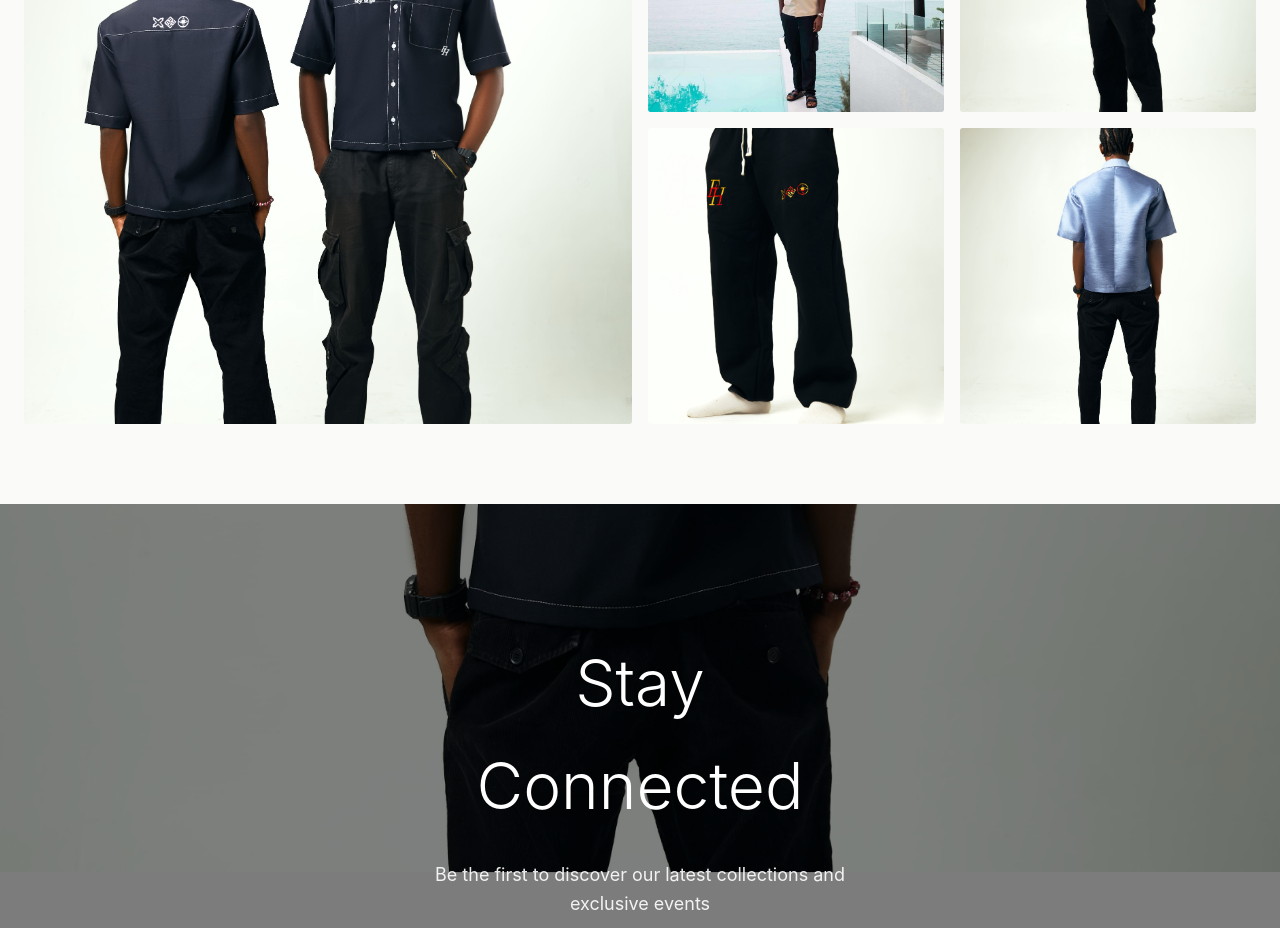
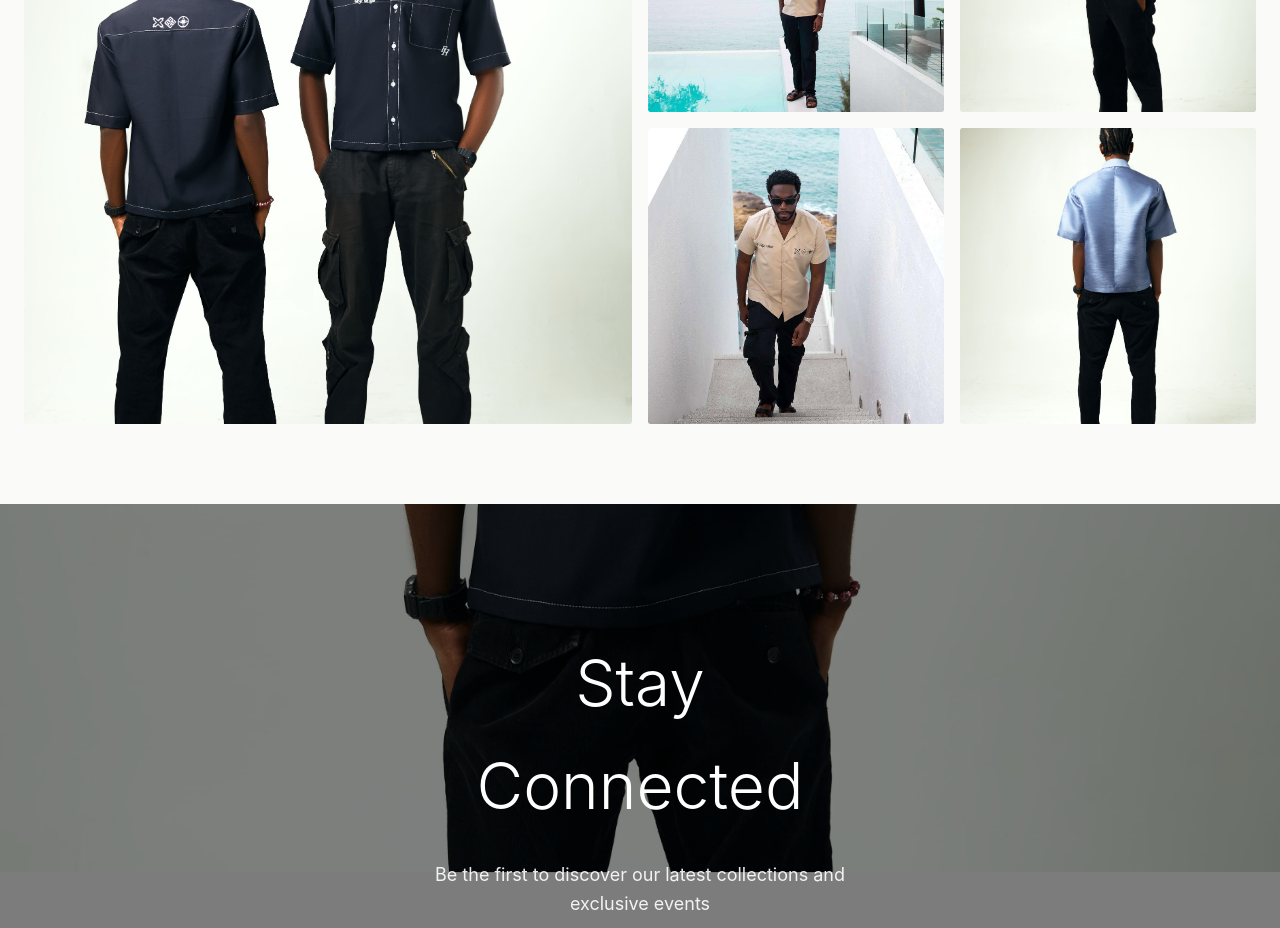
Before and after one commit to iamwiredu/redesign, a plain HTML site: page index.html in a window 1280 px wide. Shown: the part 3240-4168 px from the top of the page. Drawn offline with Linux system fonts and the light colour scheme.

Commit message:
Update index.html

```diff
--- a/index.html
+++ b/index.html
@@ -171,7 +171,7 @@
                 </div>
                 <div class="gallery-item grid-item">
                     <div class="gallery-image image-reveal">
-                        <img src="images/9.jpg" alt="Detail">
+                        <img src="images/m2.jpg" alt="Detail">
                     </div>
                 </div>
                 <div class="gallery-item grid-item">
```
